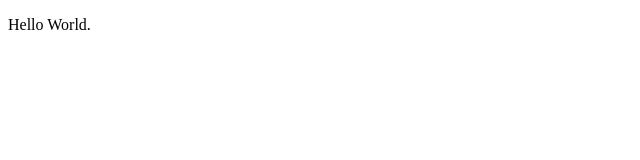
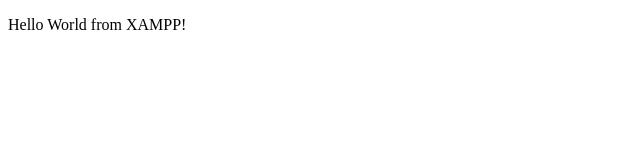
Before and after one commit to allanrepo/WebDev, a plain HTML site: page index.html in a window 1280 px wide. Shown: the whole page, without its empty margins (0-640 px from the left). Drawn offline with Linux system fonts and the light colour scheme.

Commit message:
cloned in xampp folder

```diff
--- a/index.html
+++ b/index.html
@@ -13,6 +13,6 @@
 <head>
 </head>
 <body>
-<p>Hello World.</p>
+<p>Hello World from XAMPP!</p>
  </body>
 </html>
```
